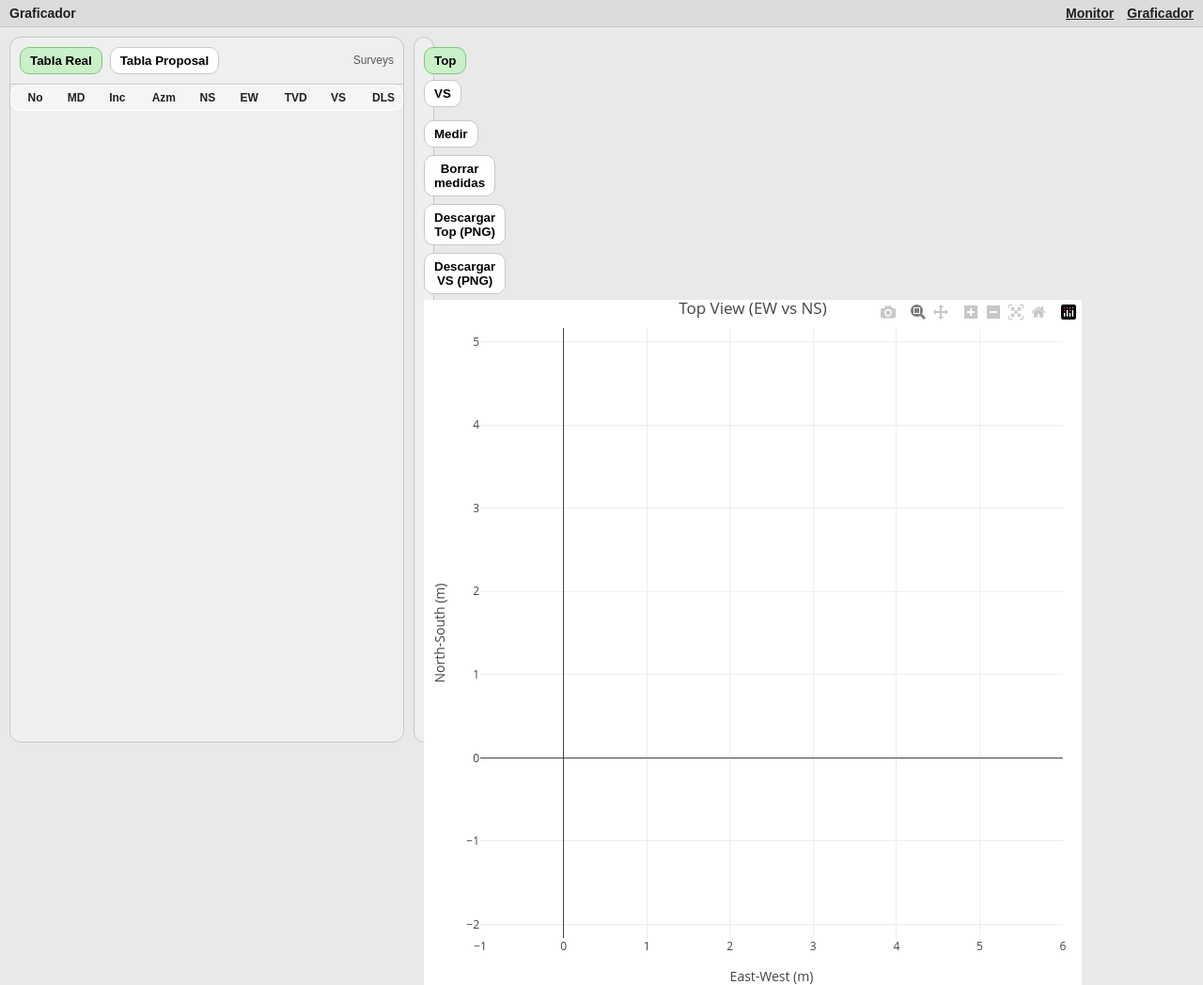
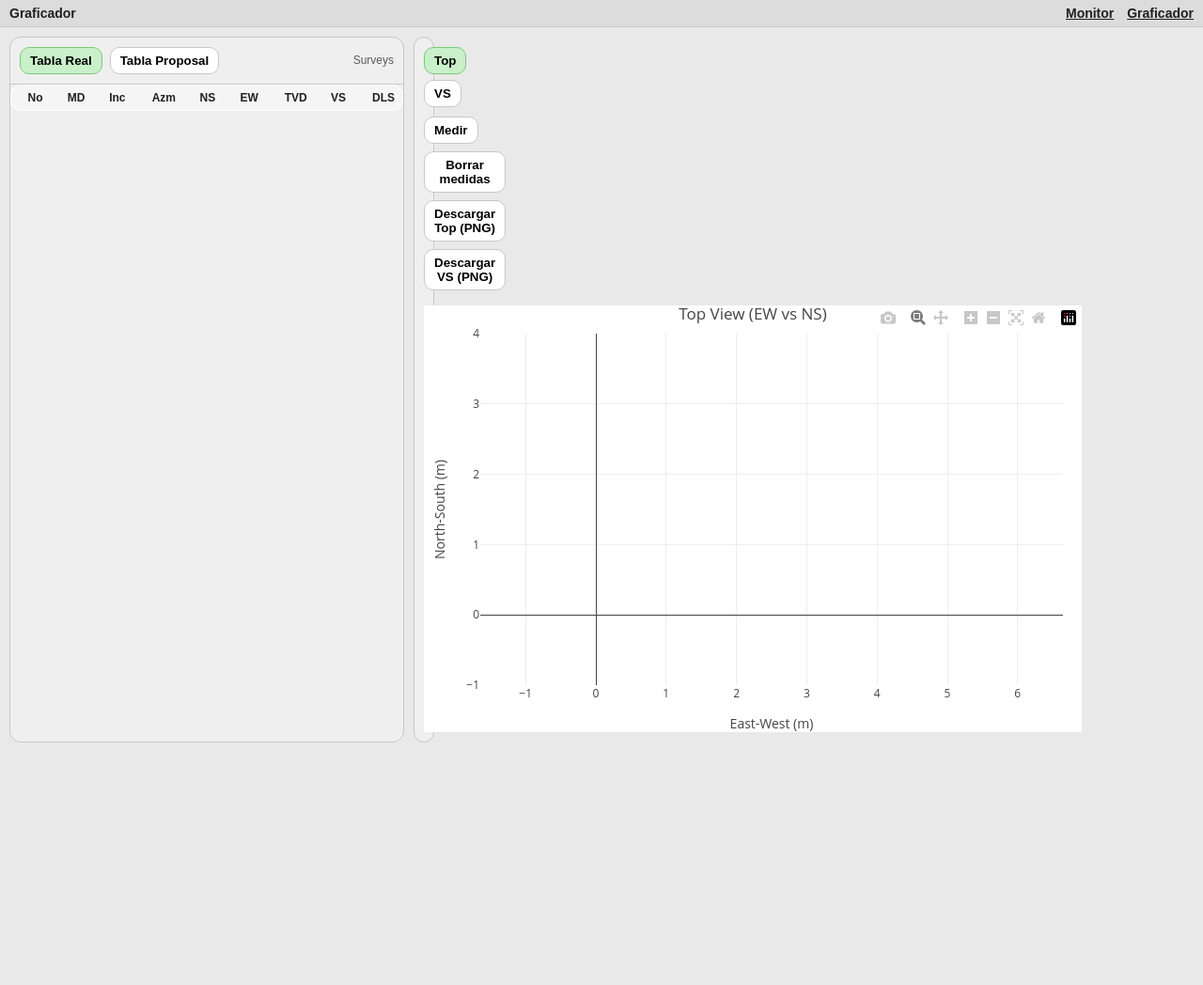
Before and after one commit to educode007/mwdlive, a Flask app: page /plotter/viewer in a window 1280 px wide. Shown: the whole page at 94% size. After the commit the page ends 790 px from the top, so only its background shows below. Run offline with Flask 3, Linux system fonts and the light colour scheme; data that the repository does not hold is empty; some libraries are stand-ins or nearby versions.

Commit message:
Viewer: toolbar layout to keep plot at top

```diff
--- a/templates/plotter.html
+++ b/templates/plotter.html
@@ -82,6 +82,24 @@
         gap: 6px;
         align-items: center;
         flex-wrap: wrap;
+      }
+
+      .viewer-toolbar {
+        display: flex;
+        gap: 10px;
+        align-items: center;
+        justify-content: space-between;
+        flex-wrap: wrap;
+      }
+
+      body[data-viewer-mode] .viewer-right-panel {
+        display: flex;
+        flex-direction: column;
+      }
+
+      body[data-viewer-mode] .viewer-right-panel .view.active {
+        flex: 1;
+        min-height: 0;
       }
 
       .viewer-plot-switch button.active {
@@ -406,19 +424,19 @@
             </div>
           </div>
 
-          <div class="panel">
-            <div class="btnbar" style="margin-bottom: 6px; justify-content: space-between;">
+          <div class="panel viewer-right-panel">
+            <div class="viewer-toolbar" style="margin-bottom: 6px;">
               <div class="viewer-plot-switch">
                 <button id="viewerShowTop" class="active">Top</button>
                 <button id="viewerShowVS">VS</button>
               </div>
-              <span id="measureHint" class="hint" style="margin-left: 6px;"></span>
-            </div>
-            <div class="btnbar" style="margin-bottom: 6px;">
-              <button id="measureToggle">Medir</button>
-              <button id="clearMeasures">Borrar medidas</button>
-              <button id="dlTop">Descargar Top (PNG)</button>
-              <button id="dlVS">Descargar VS (PNG)</button>
+              <div class="btnbar">
+                <button id="measureToggle">Medir</button>
+                <button id="clearMeasures">Borrar medidas</button>
+                <button id="dlTop">Descargar Top (PNG)</button>
+                <button id="dlVS">Descargar VS (PNG)</button>
+              </div>
+              <span id="measureHint" class="hint"></span>
             </div>
             <div id="view-top" class="view active"><div id="plotTop" class="plot"></div></div>
             <div id="view-vs" class="view active hidden"><div id="plotVS" class="plot"></div></div>
```
